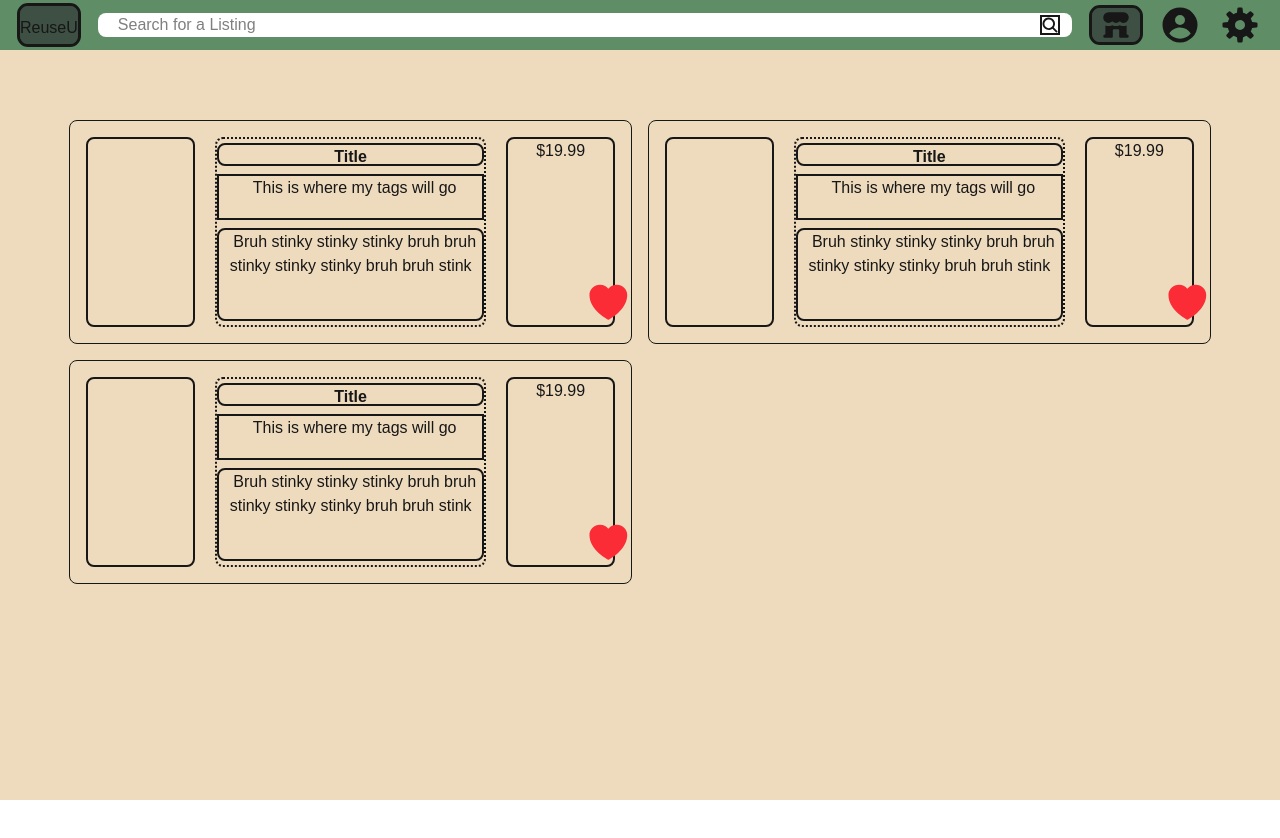
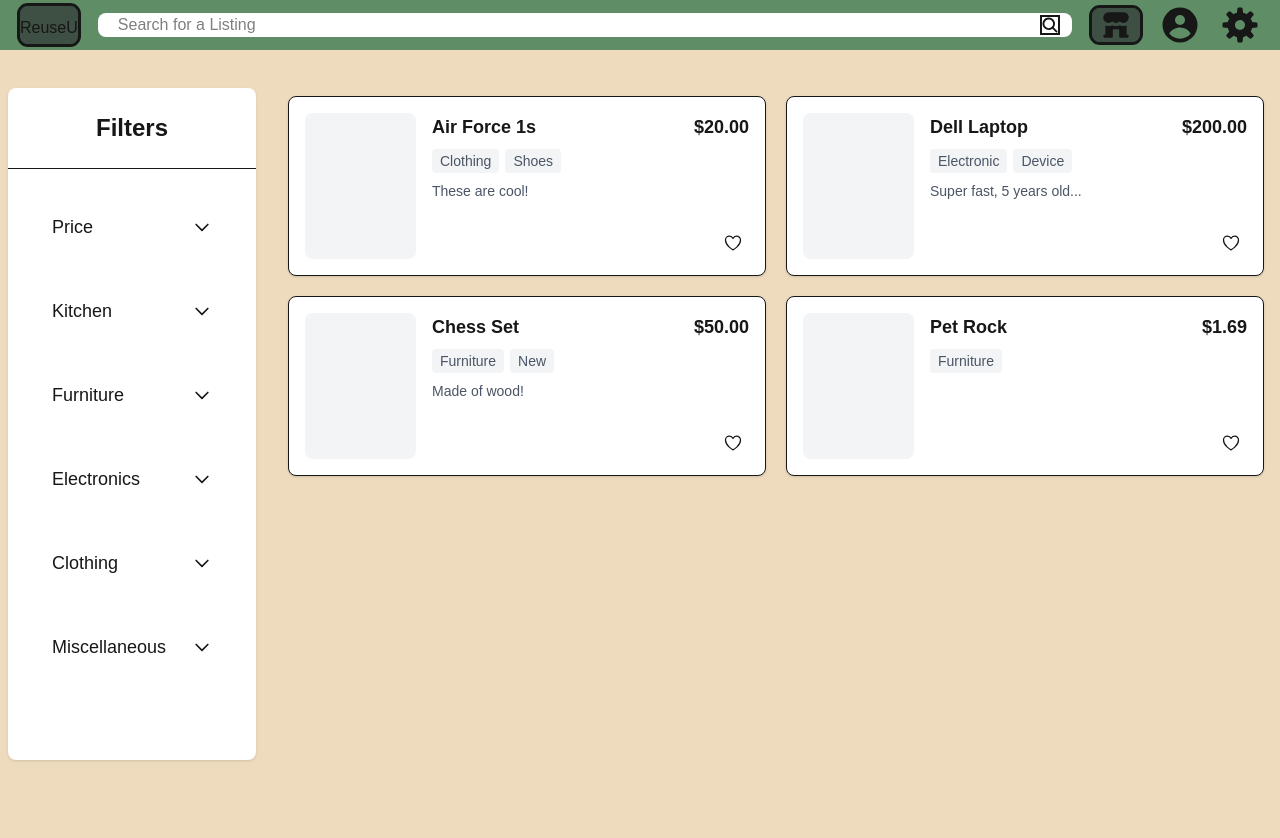
Before and after one commit to trungle15/ReuseU, a Next.js app in the folder frontend/: page / in a window 1280 px wide. Shown: the top 838 px of the page. Before the commit the page ends 800 px from the top, so only its background shows below. Built offline with nearby package versions, Linux system fonts and the light colour scheme; a web font is replaced by a local one.

Commit message:
cleaner frontend - better listings layout, new dropdown, etc.

```diff
--- /dev/null
+++ b/frontend/src/components/Dropdown/Dropdown.tsx
@@ -0,0 +1,67 @@
+import { useState } from 'react';
+
+interface Props {
+  onCategorySelect?: (category: string) => void;
+}
+
+export const Dropdown: React.FC<Props> = ({ onCategorySelect }) => {
+  const [expandedCategories, setExpandedCategories] = useState<number[]>([]);
+
+  const toggleCategory = (index: number) => {
+    setExpandedCategories(prev =>
+      prev.includes(index)
+        ? prev.filter(i => i !== index)
+        : [...prev, index]
+    );
+  };
+
+  const categories = [
+    { name: 'Price', items: ["Under $10", "$10 - $50", "$50 - $100", "$100 - $500", "Above $500"] },
+    { name: 'Kitchen', items: ["Cookware", "Appliances", "Utensils", "Storage", "Dinnerware"] },
+    { name: 'Furniture', items: ["Chairs", "Tables", "Beds", "Desks", "Storage"] },
+    { name: 'Electronics', items: ["Laptops", "Phones", "Tablets", "TVs", "Audio"] },
+    { name: 'Clothing', items: ["Shirts", "Tops", "Bottoms", "Dresses", "Accessories"] },
+    { name: 'Miscellaneous', items: ["Books", "Toys", "Art", "Crafts", "Other"  ] }
+  ];
+
+  return (
+    <div className="h-full flex flex-col gap-6 py-4">
+      {categories.map((category, index) => (
+        <div key={index} className="px-4">
+          <div
+            onClick={() => toggleCategory(index)}
+            className="flex items-center justify-between cursor-pointer hover:bg-gray-50 p-3 rounded-lg transition-colors"
+          >
+            <span className="text-lg font-medium">{category.name}</span>
+            <svg
+              className={`w-5 h-5 transition-transform duration-200 ${
+                expandedCategories.includes(index) ? 'rotate-180' : ''
+              }`}
+              fill="none"
+              stroke="currentColor"
+              viewBox="0 0 24 24"
+            >
+              <path strokeLinecap="round" strokeLinejoin="round" strokeWidth={2} d="M19 9l-7 7-7-7" />
+            </svg>
+          </div>
+          <div
+            className={`pl-6 mt-2 overflow-hidden transition-all duration-200 ${
+              expandedCategories.includes(index)
+                ? 'max-h-[500px] opacity-100'
+                : 'max-h-0 opacity-0'
+            }`}
+          >
+            {category.items.map((item, idx) => (
+              <div key={idx} className="py-2">
+                <label className="flex items-center gap-2 cursor-pointer">
+                  <input type="checkbox" className="rounded border-gray-300 text-blue-600 focus:ring-blue-500" />
+                  <span className="text-gray-700">{item}</span>
+                </label>
+              </div>
+            ))}
+          </div>
+        </div>
+      ))}
+    </div>
+  );
+}
--- a/frontend/src/components/Listings/Listing.tsx
+++ b/frontend/src/components/Listings/Listing.tsx
@@ -1,15 +1,16 @@
 import { useState } from "react";
 import { HeartIcon as HeartOutline } from "@heroicons/react/24/outline";
 import { HeartIcon as HeartSolid } from "@heroicons/react/24/solid";
-import { HeartIcon } from "@heroicons/react/16/solid";
 
 interface ListingProps {
   title: string;
   price: number;
   tags: string[];
+  desc: string;
+  image?: string;
 }
 
-export default function Listing({ title, price, tags }: ListingProps) {
+export default function Listing({ title, price, tags, desc, image }: ListingProps) {
   const [isFavorited, setIsFavorited] = useState(false);
 
   const onFavoriteClick = () => {
@@ -17,33 +18,42 @@ export default function Listing({ title, price, tags }: ListingProps) {
   }
 
   return (
-    //overall listing holder
-    <div className="h-56 flex flex-row items-center justify-start text-center p-4 border rounded-lg gap-5">
-      <div className="h-full w-2/9 border-2 border-double rounded-lg">
-        {/*image goes here*/}
-      </div>
-      <div className="h-full w-5/9 flex flex-col border-2 border-dotted rounded-lg gap-[1vh] justify-center">
-        <div className ="h-1/8 border-2 border-double rounded-lg">
-          <h3 className="font-bold">Title</h3>
-        </div>
-        <div className ="h-1/4 border-2 border-doublerounded-lg">
-          <text className="self-start ml-[1vh]">
-            This is where my tags will go
-          </text>
-        </div>
-        <div className ="h-1/2 border-2 border-double rounded-lg">
-        <text className="self-start ml-[1vh]">
-            Bruh stinky stinky stinky bruh bruh stinky stinky stinky bruh bruh stink
-          </text>
-        </div>
+    <div className="flex flex-row bg-white rounded-lg shadow-sm border p-4 gap-4 h-[180px]">
+      {/* Image container */}
+      <div className="w-1/4 aspect-square bg-gray-100 rounded-lg">
+        {image && <img src={image} alt={title} className="w-full h-full object-cover rounded-lg" />}
       </div>
 
-      <div className="h-full w-2/9 rounded-lg flex flex-col rounded-lg justify-between border-2 border-double">
-        <div className="">
-          $19.99
+      {/* Content container */}
+      <div className="flex-1 flex flex-col min-w-0">
+        <h3 className="text-lg font-semibold line-clamp-1 mb-2">{title}</h3>
+
+        {/* Tags */}
+        <div className="flex flex-wrap gap-1.5 mb-2">
+          {tags.map((tag, index) => (
+            <span key={index} className="px-2 py-0.5 bg-gray-100 rounded text-sm text-gray-600">
+              {tag}
+            </span>
+          ))}
         </div>
-        {isFavorited && <HeartOutline onClick={onFavoriteClick} className="cursor-pointer h-1/4 -mr-[12vh] fill-white"></HeartOutline>}
-        {!isFavorited && <HeartSolid onClick={onFavoriteClick} className="cursor-pointer h-1/4 -mr-[12vh] fill-red-500"></HeartSolid>}
+
+        {/* Description */}
+        <p className="text-gray-600 text-sm line-clamp-2 flex-grow">{desc}</p>
+      </div>
+
+      {/* Price and favorite section */}
+      <div className="w-20 flex flex-col items-end justify-between">
+        <div className="text-lg font-bold">${price.toFixed(2)}</div>
+        <button
+          onClick={onFavoriteClick}
+          className="p-1.5 hover:bg-gray-100 rounded-full transition-colors"
+        >
+          {isFavorited ? (
+            <HeartSolid className="w-5 h-5 text-red-500" />
+          ) : (
+            <HeartOutline className="w-5 h-5" />
+          )}
+        </button>
       </div>
     </div>
   );
--- a/frontend/src/components/Listings/ListingsHomepage.tsx
+++ b/frontend/src/components/Listings/ListingsHomepage.tsx
@@ -1,14 +1,69 @@
 import Listing from "./Listing"
+import { Dropdown } from "../Dropdown/Dropdown"
 
+const SAMPLE_LISTINGS = [
+  {
+    title: "Air Force 1s",
+    price: 20.00,
+    tags: ["Clothing", "Shoes"],
+    desc: "These are cool!",
+    image: ""
+  },
+  {
+    title: "Dell Laptop",
+    price: 200.00,
+    tags: ["Electronic", "Device"],
+    desc: "Super fast, 5 years old...",
+    image: ""
+  },
+  {
+    title: "Chess Set",
+    price: 50.00,
+    tags: ["Furniture", "New"],
+    desc: "Made of wood!",
+    image: ""
+  },
+  {
+    title: "Pet Rock",
+    price: 1.69,
+    tags: ["Furniture"],
+    desc: "",
+    image: ""
+  }
+];
 
 export default function ListingsHomepage() {
-    return (
-      <div className="w-11/12 mx-auto mt-10 p-4">
-        <div className="grid grid-cols-1 md:grid-cols-2 gap-4">
-          <Listing title={"Deadbeat Father"} price={399} tags={["used"]}/>
-          <Listing title={"Deadbeat Father"} price={399} tags={["used"]}/>
-          <Listing title={"Deadbeat Father"} price={399} tags={["used"]}/>
+  return (
+    <div className="min-h-screen pt-6">
+      <div className="flex gap-8">
+        {/* Sidebar */}
+        <div className="w-64 shrink-0 pl-2">
+          <div className="sticky top-24 bg-white rounded-lg shadow-sm h-[calc(100vh-8rem)]">
+            <div className="p-6 border-b">
+              <h2 className="text-2xl font-semibold text-center">Filters</h2>
+            </div>
+            <div className="p-4 h-full">
+              <Dropdown />
+            </div>
+          </div>
+        </div>
+
+        {/* Main content */}
+        <div className="flex-1 py-2 pr-4 max-w-[1400px]">
+          <div className="grid grid-cols-1 lg:grid-cols-2 gap-5">
+            {SAMPLE_LISTINGS.map((listing, index) => (
+              <Listing
+                key={index}
+                title={listing.title}
+                price={listing.price}
+                tags={listing.tags}
+                desc={listing.desc}
+                image={listing.image}
+              />
+            ))}
+          </div>
         </div>
       </div>
-    );
-  }
+    </div>
+  );
+}
--- a/frontend/src/components/Listings/Tag.tsx
+++ /dev/null
@@ -1,10 +0,0 @@
-
-const Tag = (tagsList: string[]) => {
-
-    return (
-        <>
-        Bruh
-        </>
-    )
-
-}
--- a/frontend/src/pages/index.tsx
+++ b/frontend/src/pages/index.tsx
@@ -15,11 +15,13 @@ const geistMono = Geist_Mono({
 
 export default function Home() {
   return (
-    <div className="w-full min-h-screen bg-[#EEDBBE]">
-      <Dashboard/>
-      <div className="pt-16">
-        <ListingsHomepage/>
+    <main className={`${geistSans.variable} ${geistMono.variable} font-sans`}>
+      <div className="min-h-screen bg-[#EEDBBE]">
+        <Dashboard />
+        <div className="pt-16">
+          <ListingsHomepage />
+        </div>
       </div>
-    </div>
+    </main>
   );
 }
```
